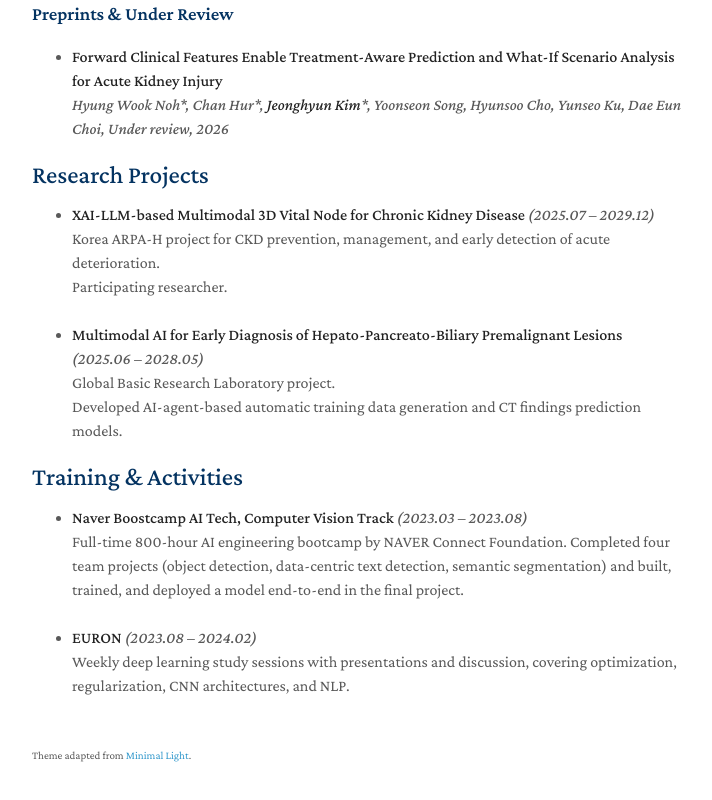
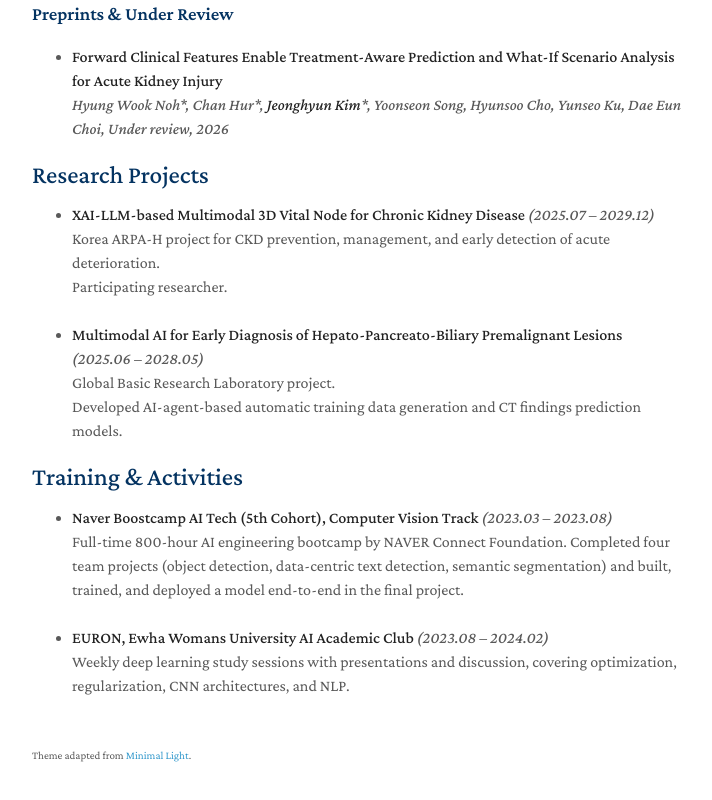
Before and after one commit to Jhyuny/Jhyuny.github.io, a plain HTML site: page index.html in a window 1280 px wide. Shown: the part 1312-2112 px from the top of the page, without its empty margins (438-1150 px from the left). Drawn offline with nearby package versions, Linux system fonts and the light colour scheme; some icons are missing.

Commit message:
Add EURON description and Boostcamp cohort
Co-Authored-By: Claude Opus 5.5 <noreply@anthropic.com>

```diff
--- a/index.html
+++ b/index.html
@@ -140,12 +140,12 @@
 <h2 id="activities">Training &amp; Activities</h2>
 <ul>
   <li>
-    <strong>Naver Boostcamp AI Tech, Computer Vision Track</strong> <em>(2023.03 – 2023.08)</em><br>
+    <strong>Naver Boostcamp AI Tech (5th Cohort), Computer Vision Track</strong> <em>(2023.03 – 2023.08)</em><br>
     Full-time 800-hour AI engineering bootcamp by NAVER Connect Foundation. Completed four team projects (object detection, data-centric text detection, semantic segmentation) and built, trained, and deployed a model end-to-end in the final project.
   </li>
   <br>
   <li>
-    <strong>EURON</strong> <em>(2023.08 – 2024.02)</em><br>
+    <strong>EURON, Ewha Womans University AI Academic Club</strong> <em>(2023.08 – 2024.02)</em><br>
     Weekly deep learning study sessions with presentations and discussion, covering optimization, regularization, CNN architectures, and NLP.
   </li>
 </ul>
```
Also changed, not shown: 2 other files.
